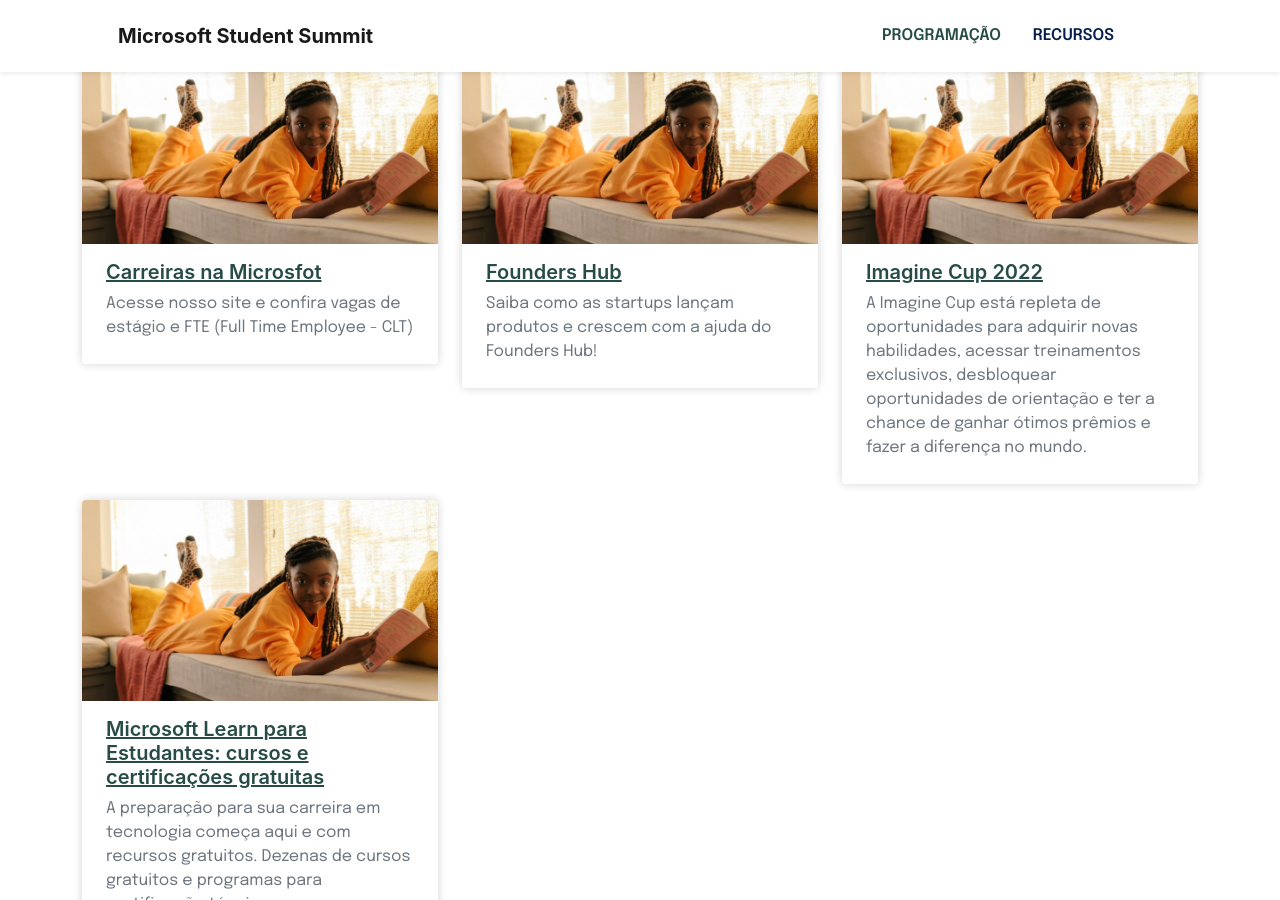
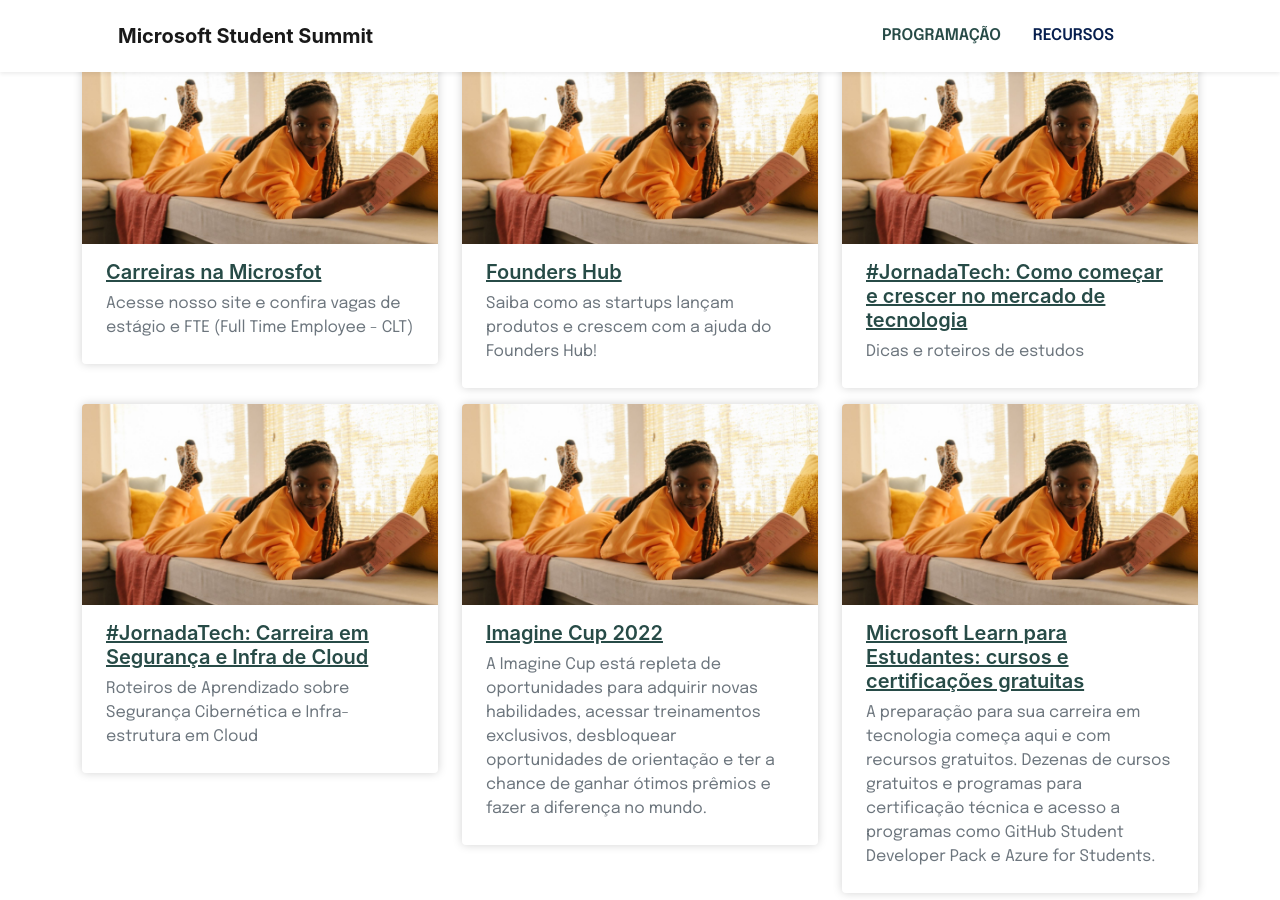
Before and after one commit to cyz/student-summit, a Jekyll site: the page built from index.html, in a window 1280 px wide and 900 px high, scrolled down 3994 px. Built offline with Jekyll 4.4.1, drawn with Linux system fonts in a browser that asks for light colours; the list of posts is cut into pages by our own code.

Commit message:
Update resources.json

```diff
--- a/_data/resources.json
+++ b/_data/resources.json
@@ -10,6 +10,16 @@
         "link": "https://foundershub.startups.microsoft.com/signup/?wt.mc_id=1reg_170932_webpage_reactor"
     },
     {
+        "title": "#JornadaTech: Como começar e crescer no mercado de tecnologia",
+        "description": "Dicas e roteiros de estudos",
+        "link": "https://aka.ms/jornadatech/como-comecar-em-ti"
+    },
+    {
+        "title": "#JornadaTech: Carreira em Segurança e Infra de Cloud",
+        "description": "Roteiros de Aprendizado sobre Segurança Cibernética e Infra-estrutura em Cloud",
+        "link": "https://aka.ms/jornadatech/como-comecar-em-ti"
+    },
+    {
         "title": "Imagine Cup 2022",
         "description": "A Imagine Cup está repleta de oportunidades para adquirir novas habilidades, acessar treinamentos exclusivos, desbloquear oportunidades de orientação e ter a chance de ganhar ótimos prêmios e fazer a diferença no mundo.",
         "link": "https://imaginecup.microsoft.com/pt-br/Events/?wt.mc_id=1reg_170932_webpage_reactor"
```
